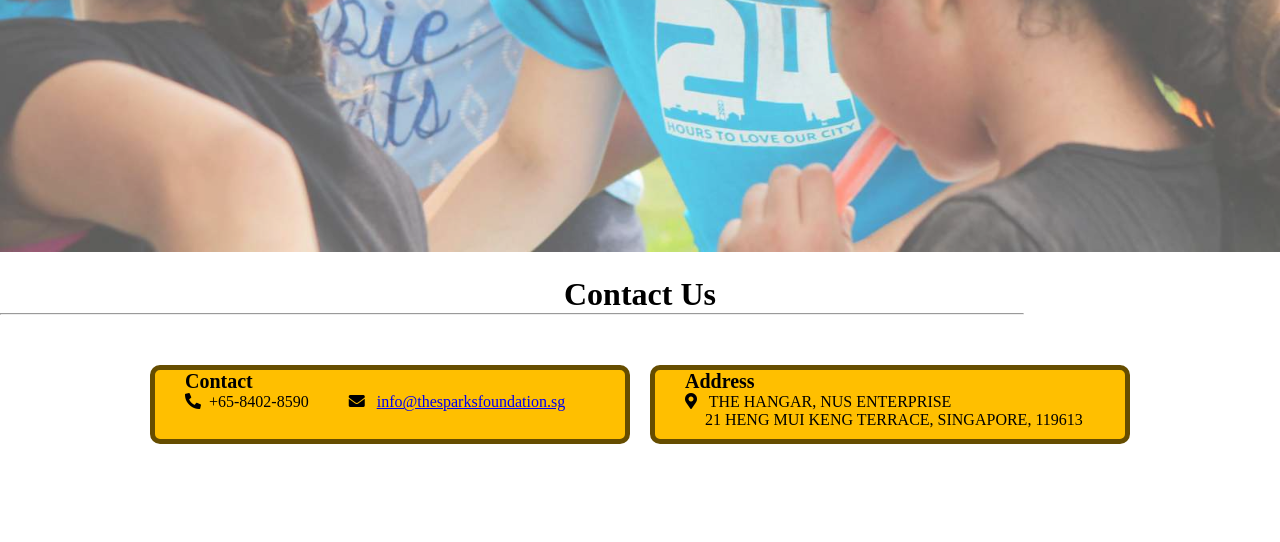
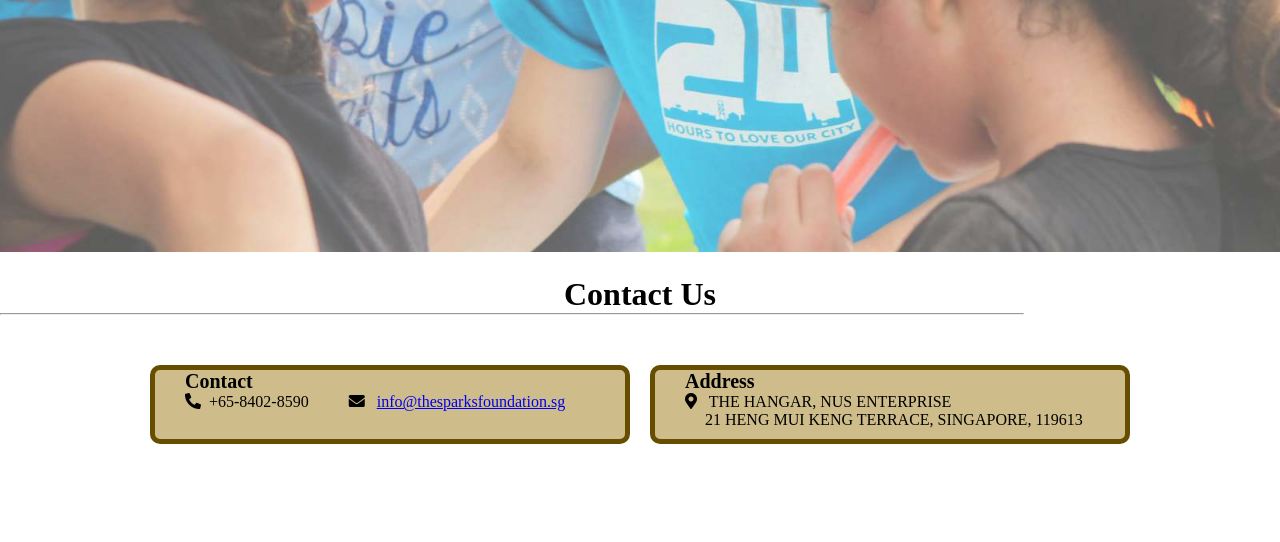
Before and after one commit to Dipra-Bardhan/Payment-Gateway-Integration, a plain HTML site: page index.html in a window 1280 px wide. Shown: the part 2477-3019 px from the top of the page. Drawn offline with Linux system fonts and the light colour scheme.

Commit message:
color change in contact

```diff
--- a/css/index.css
+++ b/css/index.css
@@ -169,7 +169,7 @@ h2{
     flex: 1;
     border: 5px solid #664d00;
     border-radius: 10px;
-    background-color: #ffbf00;
+    background-color: #cebd8a;
     padding-left: 30px;
     padding-bottom: 10px;
 }
```
